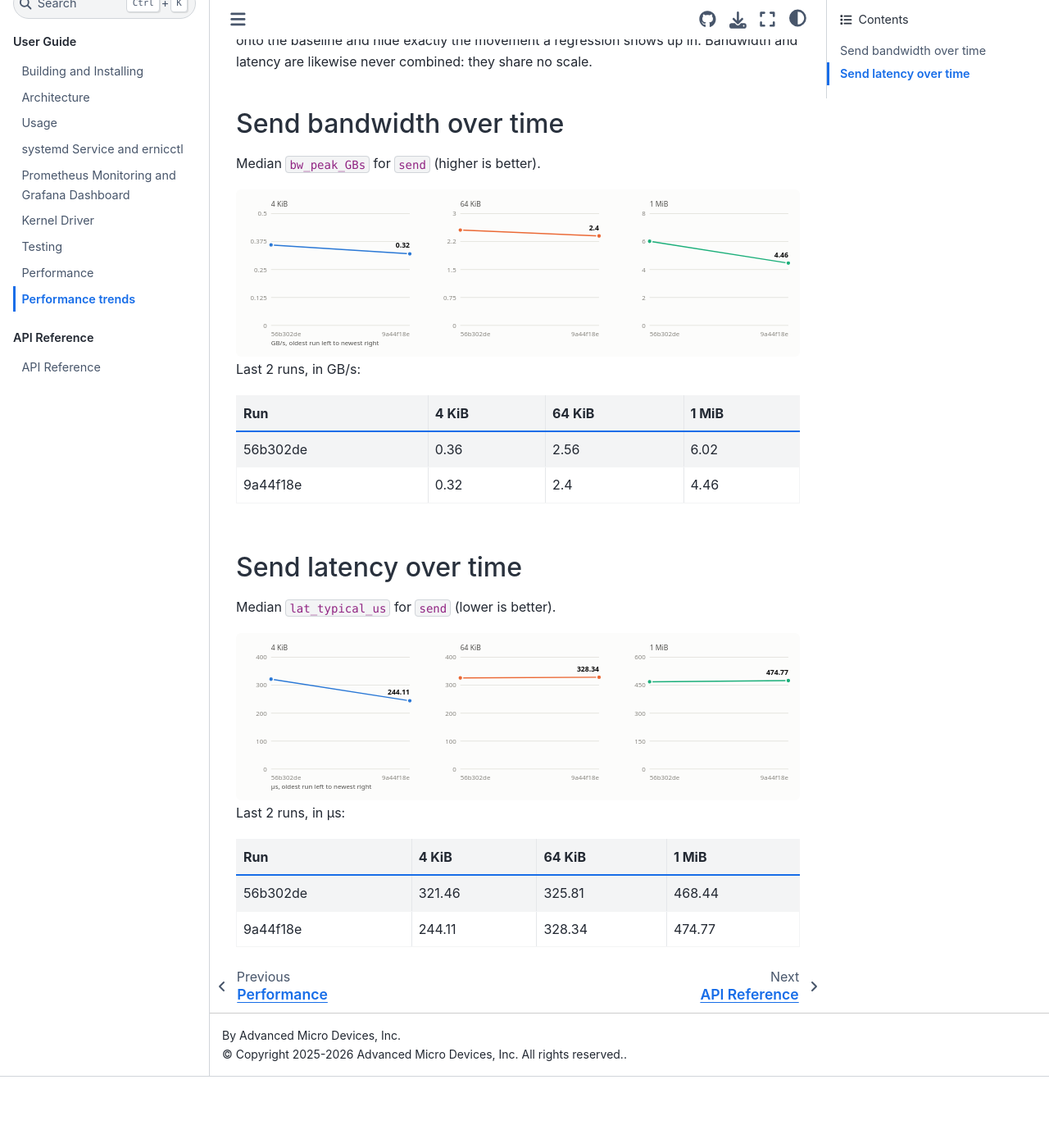
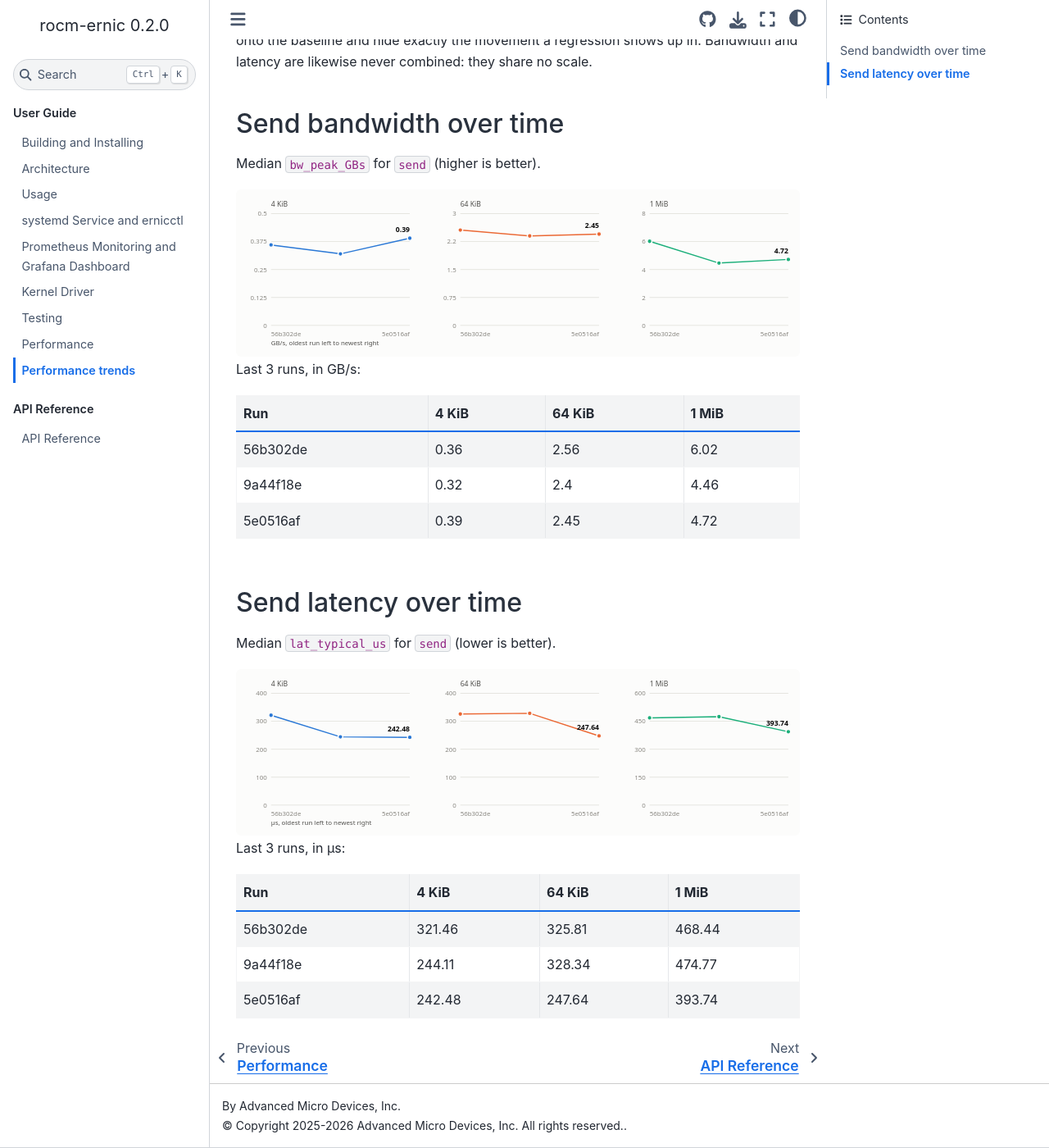
Before and after one commit to ROCm/rocm-ernic, a Sphinx documentation site: the page built from docs/perf-trends.rst, in a window 1280 px wide and 1400 px high, scrolled down 223 px. Shown: the whole window at 82% size. Built offline with Sphinx 7.4.7 and the Sphinx Book theme 1.1.4, drawn with Linux system fonts in a browser that asks for light colours; before the commit the page ends 1536 px from its top, so only the background shows below that; some of the changed text lies outside the part shown.

Commit message:
docs(perf): publish trends from run 34304588755
Generated by ci/report/publish-perf.py. [skip ci]

```diff
--- a/docs/perf-history/badge-rdma.json
+++ b/docs/perf-history/badge-rdma.json
@@ -1 +1 @@
-{"color": "blue", "label": "RDMA bandwidth", "message": "4.46 GB/s", "schemaVersion": 1}
+{"color": "blue", "label": "RDMA bandwidth", "message": "4.72 GB/s", "schemaVersion": 1}
--- a/docs/perf-history/badge-tcp.json
+++ b/docs/perf-history/badge-tcp.json
@@ -1 +1 @@
-{"color": "lightgrey", "label": "TCP/IP bandwidth", "message": "no data", "schemaVersion": 1}
+{"color": "blue", "label": "TCP/IP bandwidth", "message": "0.00 GB/s", "schemaVersion": 1}
--- a/docs/perf-history/chart-bandwidth.html
+++ b/docs/perf-history/chart-bandwidth.html
@@ -29,12 +29,13 @@
 <text class="tick" x="47" y="81.5" text-anchor="end">0.375</text>
 <line class="grid" x1="54" y1="30.0" x2="290" y2="30.0"/>
 <text class="tick" x="47" y="34.0" text-anchor="end">0.5</text>
-<path class="ln" d="M54.0,83.2 L290.0,98.4" stroke="var(--s1)"/>
+<path class="ln" d="M54.0,83.2 L172.0,98.4 L290.0,71.8" stroke="var(--s1)"/>
 <circle class="pt" cx="54.0" cy="83.2" r="4" fill="var(--s1)"><title>4 KiB — 0.36 GB/s — 56b302de</title></circle>
-<circle class="pt" cx="290.0" cy="98.4" r="4" fill="var(--s1)"><title>4 KiB — 0.32 GB/s — 9a44f18e</title></circle>
-<text class="lbl" x="290" y="88.4" text-anchor="end">0.32</text>
+<circle class="pt" cx="172.0" cy="98.4" r="4" fill="var(--s1)"><title>4 KiB — 0.32 GB/s — 9a44f18e</title></circle>
+<circle class="pt" cx="290.0" cy="71.8" r="4" fill="var(--s1)"><title>4 KiB — 0.39 GB/s — 5e0516af</title></circle>
+<text class="lbl" x="290" y="61.8" text-anchor="end">0.39</text>
 <text class="tick" x="54" y="238">56b302de</text>
-<text class="tick" x="290" y="238" text-anchor="end">9a44f18e</text>
+<text class="tick" x="290" y="238" text-anchor="end">5e0516af</text>
 <text class="ptitle" x="376" y="18">64 KiB</text>
 <line class="grid" x1="376" y1="220.0" x2="612" y2="220.0"/>
 <text class="tick" x="369" y="224.0" text-anchor="end">0</text>
@@ -46,12 +47,13 @@
 <text class="tick" x="369" y="81.5" text-anchor="end">2.2</text>
 <line class="grid" x1="376" y1="30.0" x2="612" y2="30.0"/>
 <text class="tick" x="369" y="34.0" text-anchor="end">3</text>
-<path class="ln" d="M376.0,57.9 L612.0,68.0" stroke="var(--s2)"/>
+<path class="ln" d="M376.0,57.9 L494.0,68.0 L612.0,64.8" stroke="var(--s2)"/>
 <circle class="pt" cx="376.0" cy="57.9" r="4" fill="var(--s2)"><title>64 KiB — 2.56 GB/s — 56b302de</title></circle>
-<circle class="pt" cx="612.0" cy="68.0" r="4" fill="var(--s2)"><title>64 KiB — 2.4 GB/s — 9a44f18e</title></circle>
-<text class="lbl" x="612" y="58.0" text-anchor="end">2.4</text>
+<circle class="pt" cx="494.0" cy="68.0" r="4" fill="var(--s2)"><title>64 KiB — 2.4 GB/s — 9a44f18e</title></circle>
+<circle class="pt" cx="612.0" cy="64.8" r="4" fill="var(--s2)"><title>64 KiB — 2.45 GB/s — 5e0516af</title></circle>
+<text class="lbl" x="612" y="54.8" text-anchor="end">2.45</text>
 <text class="tick" x="376" y="238">56b302de</text>
-<text class="tick" x="612" y="238" text-anchor="end">9a44f18e</text>
+<text class="tick" x="612" y="238" text-anchor="end">5e0516af</text>
 <text class="ptitle" x="698" y="18">1 MiB</text>
 <line class="grid" x1="698" y1="220.0" x2="934" y2="220.0"/>
 <text class="tick" x="691" y="224.0" text-anchor="end">0</text>
@@ -63,12 +65,13 @@
 <text class="tick" x="691" y="81.5" text-anchor="end">6</text>
 <line class="grid" x1="698" y1="30.0" x2="934" y2="30.0"/>
 <text class="tick" x="691" y="34.0" text-anchor="end">8</text>
-<path class="ln" d="M698.0,77.0 L934.0,114.1" stroke="var(--s3)"/>
+<path class="ln" d="M698.0,77.0 L816.0,114.1 L934.0,107.9" stroke="var(--s3)"/>
 <circle class="pt" cx="698.0" cy="77.0" r="4" fill="var(--s3)"><title>1 MiB — 6.02 GB/s — 56b302de</title></circle>
-<circle class="pt" cx="934.0" cy="114.1" r="4" fill="var(--s3)"><title>1 MiB — 4.46 GB/s — 9a44f18e</title></circle>
-<text class="lbl" x="934" y="104.1" text-anchor="end">4.46</text>
+<circle class="pt" cx="816.0" cy="114.1" r="4" fill="var(--s3)"><title>1 MiB — 4.46 GB/s — 9a44f18e</title></circle>
+<circle class="pt" cx="934.0" cy="107.9" r="4" fill="var(--s3)"><title>1 MiB — 4.72 GB/s — 5e0516af</title></circle>
+<text class="lbl" x="934" y="97.9" text-anchor="end">4.72</text>
 <text class="tick" x="698" y="238">56b302de</text>
-<text class="tick" x="934" y="238" text-anchor="end">9a44f18e</text>
+<text class="tick" x="934" y="238" text-anchor="end">5e0516af</text>
 <text class="axis" x="54" y="254">GB/s, oldest run left to newest right</text>
 </svg>
 </div>
--- a/docs/perf-history/chart-latency.html
+++ b/docs/perf-history/chart-latency.html
@@ -29,12 +29,13 @@
 <text class="tick" x="47" y="81.5" text-anchor="end">300</text>
 <line class="grid" x1="54" y1="30.0" x2="290" y2="30.0"/>
 <text class="tick" x="47" y="34.0" text-anchor="end">400</text>
-<path class="ln" d="M54.0,67.3 L290.0,104.0" stroke="var(--s1)"/>
+<path class="ln" d="M54.0,67.3 L172.0,104.0 L290.0,104.8" stroke="var(--s1)"/>
 <circle class="pt" cx="54.0" cy="67.3" r="4" fill="var(--s1)"><title>4 KiB — 321.46 µs — 56b302de</title></circle>
-<circle class="pt" cx="290.0" cy="104.0" r="4" fill="var(--s1)"><title>4 KiB — 244.11 µs — 9a44f18e</title></circle>
-<text class="lbl" x="290" y="94.0" text-anchor="end">244.11</text>
+<circle class="pt" cx="172.0" cy="104.0" r="4" fill="var(--s1)"><title>4 KiB — 244.11 µs — 9a44f18e</title></circle>
+<circle class="pt" cx="290.0" cy="104.8" r="4" fill="var(--s1)"><title>4 KiB — 242.48 µs — 5e0516af</title></circle>
+<text class="lbl" x="290" y="94.8" text-anchor="end">242.48</text>
 <text class="tick" x="54" y="238">56b302de</text>
-<text class="tick" x="290" y="238" text-anchor="end">9a44f18e</text>
+<text class="tick" x="290" y="238" text-anchor="end">5e0516af</text>
 <text class="ptitle" x="376" y="18">64 KiB</text>
 <line class="grid" x1="376" y1="220.0" x2="612" y2="220.0"/>
 <text class="tick" x="369" y="224.0" text-anchor="end">0</text>
@@ -46,12 +47,13 @@
 <text class="tick" x="369" y="81.5" text-anchor="end">300</text>
 <line class="grid" x1="376" y1="30.0" x2="612" y2="30.0"/>
 <text class="tick" x="369" y="34.0" text-anchor="end">400</text>
-<path class="ln" d="M376.0,65.2 L612.0,64.0" stroke="var(--s2)"/>
+<path class="ln" d="M376.0,65.2 L494.0,64.0 L612.0,102.4" stroke="var(--s2)"/>
 <circle class="pt" cx="376.0" cy="65.2" r="4" fill="var(--s2)"><title>64 KiB — 325.81 µs — 56b302de</title></circle>
-<circle class="pt" cx="612.0" cy="64.0" r="4" fill="var(--s2)"><title>64 KiB — 328.34 µs — 9a44f18e</title></circle>
-<text class="lbl" x="612" y="54.0" text-anchor="end">328.34</text>
+<circle class="pt" cx="494.0" cy="64.0" r="4" fill="var(--s2)"><title>64 KiB — 328.34 µs — 9a44f18e</title></circle>
+<circle class="pt" cx="612.0" cy="102.4" r="4" fill="var(--s2)"><title>64 KiB — 247.64 µs — 5e0516af</title></circle>
+<text class="lbl" x="612" y="92.4" text-anchor="end">247.64</text>
 <text class="tick" x="376" y="238">56b302de</text>
-<text class="tick" x="612" y="238" text-anchor="end">9a44f18e</text>
+<text class="tick" x="612" y="238" text-anchor="end">5e0516af</text>
 <text class="ptitle" x="698" y="18">1 MiB</text>
 <line class="grid" x1="698" y1="220.0" x2="934" y2="220.0"/>
 <text class="tick" x="691" y="224.0" text-anchor="end">0</text>
@@ -63,12 +65,13 @@
 <text class="tick" x="691" y="81.5" text-anchor="end">450</text>
 <line class="grid" x1="698" y1="30.0" x2="934" y2="30.0"/>
 <text class="tick" x="691" y="34.0" text-anchor="end">600</text>
-<path class="ln" d="M698.0,71.7 L934.0,69.7" stroke="var(--s3)"/>
+<path class="ln" d="M698.0,71.7 L816.0,69.7 L934.0,95.3" stroke="var(--s3)"/>
 <circle class="pt" cx="698.0" cy="71.7" r="4" fill="var(--s3)"><title>1 MiB — 468.44 µs — 56b302de</title></circle>
-<circle class="pt" cx="934.0" cy="69.7" r="4" fill="var(--s3)"><title>1 MiB — 474.77 µs — 9a44f18e</title></circle>
-<text class="lbl" x="934" y="59.7" text-anchor="end">474.77</text>
+<circle class="pt" cx="816.0" cy="69.7" r="4" fill="var(--s3)"><title>1 MiB — 474.77 µs — 9a44f18e</title></circle>
+<circle class="pt" cx="934.0" cy="95.3" r="4" fill="var(--s3)"><title>1 MiB — 393.74 µs — 5e0516af</title></circle>
+<text class="lbl" x="934" y="85.3" text-anchor="end">393.74</text>
 <text class="tick" x="698" y="238">56b302de</text>
-<text class="tick" x="934" y="238" text-anchor="end">9a44f18e</text>
+<text class="tick" x="934" y="238" text-anchor="end">5e0516af</text>
 <text class="axis" x="54" y="254">µs, oldest run left to newest right</text>
 </svg>
 </div>
--- a/docs/perf-trends.rst
+++ b/docs/perf-trends.rst
@@ -5,7 +5,7 @@
 ==================
 
 Medians from the nightly full-tier run on ``hpe-rack-15``, oldest run at
-the left. Latest: ``9a44f18e`` at 2026-09-08 03:06:18 UTC.
+the left. Latest: ``5e0516af`` at 2026-09-09 03:08:46 UTC.
 
 Each panel carries one message size on its own scale. Bandwidth at 4 KiB
 and at 1 MiB differ by more than an order of magnitude, so a shared axis
@@ -21,13 +21,14 @@
 .. raw:: html
    :file: perf-history/chart-bandwidth.html
 
-Last 2 runs, in GB/s:
+Last 3 runs, in GB/s:
 
 ======== ===== ====== =====
 Run      4 KiB 64 KiB 1 MiB
 ======== ===== ====== =====
 56b302de 0.36  2.56   6.02
 9a44f18e 0.32  2.4    4.46
+5e0516af 0.39  2.45   4.72
 ======== ===== ====== =====
 
 Send latency over time
@@ -38,11 +39,12 @@
 .. raw:: html
    :file: perf-history/chart-latency.html
 
-Last 2 runs, in µs:
+Last 3 runs, in µs:
 
 ======== ====== ====== ======
 Run      4 KiB  64 KiB 1 MiB
 ======== ====== ====== ======
 56b302de 321.46 325.81 468.44
 9a44f18e 244.11 328.34 474.77
+5e0516af 242.48 247.64 393.74
 ======== ====== ====== ======
```
Also changed, not shown: 1 other file.
